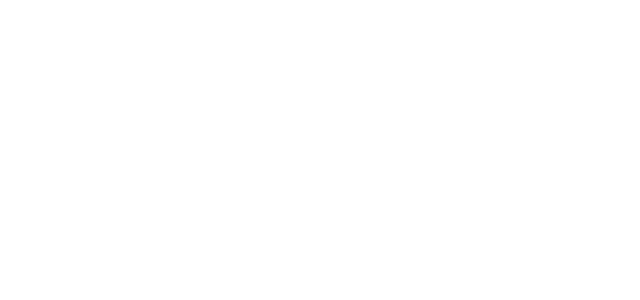
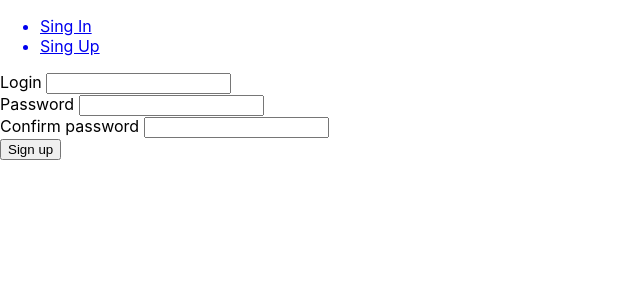
Before and after one commit to Chay23/react-app, a React (Create React App) app: page /registration in a window 1280 px wide. Shown: the top 300 px of the page, without its empty margins (0-640 px from the left). Built offline with nearby package versions, Linux system fonts and the light colour scheme.

Commit message:
Added Login and Registration implementation

```diff
--- a/package.json
+++ b/package.json
@@ -8,6 +8,7 @@
     "@testing-library/user-event": "^12.1.10",
     "react": "^17.0.1",
     "react-dom": "^17.0.1",
+    "react-router-dom": "^5.2.0",
     "react-scripts": "4.0.0",
     "web-vitals": "^0.2.4"
   },
--- /dev/null
+++ b/src/components/Nav/Nav.js
@@ -0,0 +1,20 @@
+import React from 'react';
+import './Nav.module.css';
+import {Link} from 'react-router-dom'
+
+function Nav(){
+    return(
+        <nav>
+            <ul>
+                <Link to="/login">
+                    <li>Sing In</li>
+                </Link>
+                <Link to="/registration">
+                    <li>Sing Up</li>
+                </Link>
+            </ul>
+        </nav>
+    );
+}
+
+export default Nav;
--- a/src/containers/App.js
+++ b/src/containers/App.js
@@ -1,24 +1,67 @@
 import classes from'./App.module.css';
+
 import React, { Component } from 'react';
-import Layout from '../components/Layout/Layout'
-import Login from './Login/Login'
+import {BrowserRouter as Router, Switch, Route} from 'react-router-dom';
+
+import Layout from '../components/Layout/Layout';
+import Nav from '../components/Nav/Nav';
+import Login from './Login/Login';
+import Registration from './Registration/Registration';
+import Users from '../components/Users/Users';
+
 
 const API_URL = 'http://localhost:8000';
 
 class App extends Component {
   state = {
-    user: []
+    user: [],
+    email: "",
+    password: "",
+    token: ""
+
   };
 
-  componentDidMount(){
-    console.log("ComponentDidMount()")
+  handleLogin = (e) => {
+    this.setState((prevState, props) => {
+      return {[e.target.name]: e.target.value};
+    });
+  }
+
+  handleToken = () => {
+    fetch("http://localhost:8000/api/v1/auth/token/login/", {
+        method: 'POST',
+        headers: {
+            'Accept': 'application/json',
+            'Content-Type': 'application/json'
+            },
+        body: JSON.stringify({
+            password: this.state.password,
+            email: this.state.email
+          })})
+        .then(res => res.json())
+        .then(result => {
+          this.setState((prevState, props) => {
+            return {token: result.auth_token};
+          });
+        })
+
   }
 
   render(){
   return (
-    <Layout>
-      <Login />
-    </Layout>
+    <Router>
+      <Layout>
+        <Nav/>
+        <Route
+        path='/login'
+        render={(props) => (<Login {...props} login={this.state.login} password={this.state.password} handleLogin={this.handleLogin} handleToken={this.handleToken}/>)}
+        />
+        <Route
+        path='/registration'
+        component={Registration}
+        />
+      </Layout>
+    </Router>
   );
   }
 }
--- a/src/containers/Login/Login.js
+++ b/src/containers/Login/Login.js
@@ -2,24 +2,20 @@
 
 class Login extends Component{
 
-    //state
-
-    // mode: 'cors', credentials: 'same-origin',
-    // fetch("http://localhost:8000/api/v1/auth/token/login/", {
-    //     method: 'POST',
-    //     headers: {
-    //         'Accept': 'application/json',
-    //         'Content-Type': 'application/json'
-    //         },
-    //     body: JSON.stringify({
-    //         password: "nazi123456",
-    //         email: "m@mail.com"
-    //       })})
-    //     .then(res => res.json())
-    //     .then(result => (console.log(result)))
+    state = {
+        password: "",
+        email: ""
+    }
 
     render(){
-        return ("");
+        return (
+            <div>
+                <form onSubmit={this.handleSubmit}></form>
+                Login <input type="text" name="email" value={this.props.login} onChange={this.props.handleLogin} /><br/>
+                Password <input type="password" name="password" value={this.props.password} onChange={this.props.handleLogin} />
+                <input type="submit" value="Sign in" onClick={this.props.handleToken}/>
+            </div>
+        );
     }
 
 }
--- a/src/containers/Registration/Registration.js
+++ b/src/containers/Registration/Registration.js
@@ -2,22 +2,43 @@
 
 class Registration extends Component{
 
-    //state
+    state = {
+        email: "",
+        password: "",
+        re_password: ""
+    }
 
-    //Registration
-    // fetch("http://localhost:8000/api/v1/auth/users/", {
-    //     method: 'POST',
-    //     headers: {
-    //       'Accept': 'application/json',
-    //       'Content-Type': 'application/json'
-    //     },
-    //     body: JSON.stringify({
-    //       email: "m@mail.com",
-    //       password: "nazi123456",
-    //       re_password: "nazi123456"
-    //   })})
-    //   .then(res => res.json())
-    //   .then(result => (console.log(result)))
+    updateState = (e) => {
+        this.setState((prevState, props) => {
+            return {[e.target.name]: e.target.value};
+          });
+    }
+
+    handleRegistration = () => {
+        let request = fetch("http://localhost:8000/api/v1/auth/users/", {
+            method: 'POST',
+            headers: {
+                'Accept': 'application/json',
+                'Content-Type': 'application/json'
+            },
+            body: JSON.stringify(this.state)})
+            .then(res => { console.log(res.status);
+                return(res.json());})
+            .then(result => (console.log(result)))
+    }
+
+    render(){
+        return (
+            <div>
+                <form onSubmit={this.handleSubmit}></form>
+                Login <input type="text" name="email" value={this.props.login} onChange={this.updateState}/><br/>
+                Password <input type="password" name="password" value={this.props.password} onChange={this.updateState}/><br/>
+                Confirm password <input type="password" name="re_password" value={this.props.password} onChange={this.updateState}/><br/>
+                <input type="submit" value="Sign up" onClick={this.handleRegistration}/>
+            </div>
+        );
+    }
+
 }
 
 
```
Also changed, not shown: src/components/Main/Main.js (added), src/components/Nav/Nav.module.css (added), 1 other file (tests, documents, lock files or other folders).
